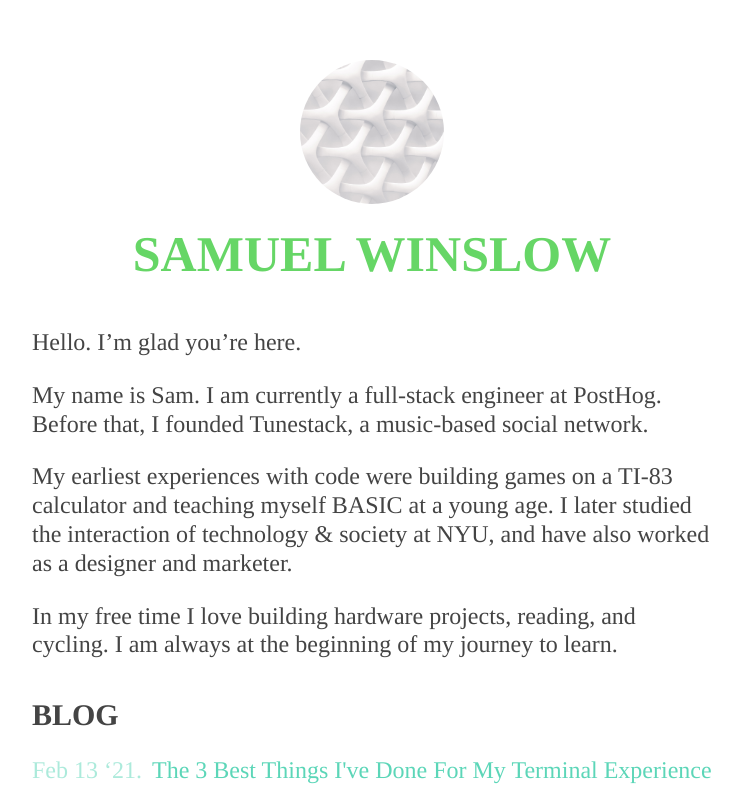
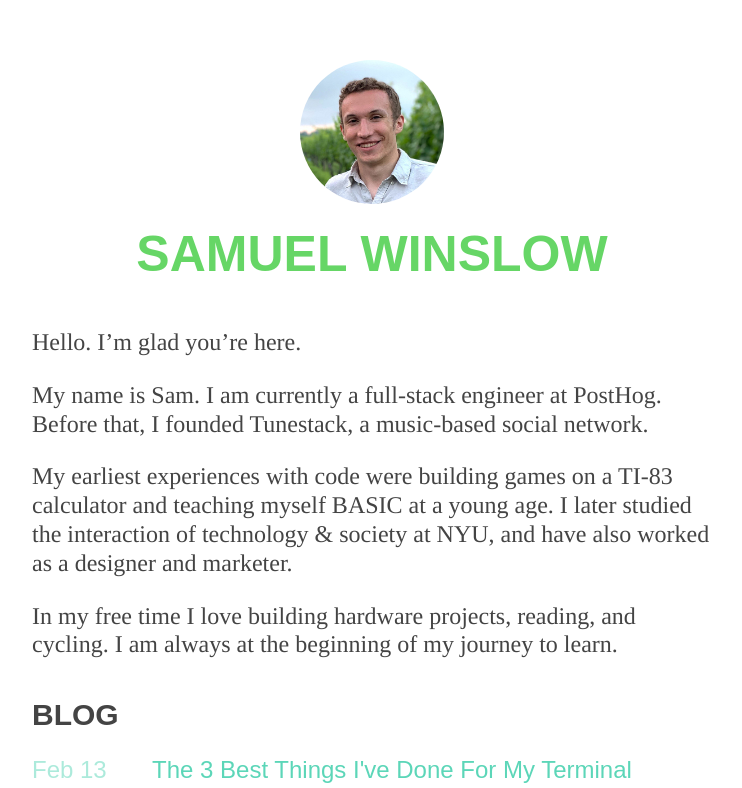
Before and after one commit to samwinslow/sam-nextjs-blog, a Next.js app: page / in a window 1280 px wide. Shown: the top 788 px of the page, without its empty margins (268-1010 px from the left). Built offline with nearby package versions, Linux system fonts and the light colour scheme; a web font is replaced by a local one.

Commit message:
prof picture and styling

```diff
--- a/components/layout.tsx
+++ b/components/layout.tsx
@@ -3,7 +3,6 @@
 import styles from './Layout.module.css'
 import utilStyles from '../styles/utils.module.css'
 import Link from 'next/link'
-import ColorWrapper from './ColorWrapper'
 import ColoredLink from './ColoredLink'
 
 const name = 'Samuel Winslow'
@@ -38,13 +37,13 @@
           <>
             <Image
               priority
-              src="/images/profile.jpg"
+              src="/img/profile.jpg"
               className={utilStyles.borderCircle}
               height={144}
               width={144}
               alt={name}
             />
-              <h1 className={utilStyles.heading2Xl}>
+              <h1 className={utilStyles.heading2Xl} style={{ margin: '1rem' }}>
                 <ColoredLink href="/">
                   {name}
                 </ColoredLink>
@@ -56,7 +55,7 @@
               <a>
                 <Image
                   priority
-                  src="/images/profile.jpg"
+                  src="/img/profile.jpg"
                   className={utilStyles.borderCircle}
                   height={108}
                   width={108}
@@ -64,7 +63,7 @@
                 />
               </a>
             </Link>
-            <h2 className={utilStyles.headingLg}>
+            <h2 className={utilStyles.headingLg} style={{ margin: '1rem' }}>
               <ColoredLink href="/">
                 {name}
               </ColoredLink>
--- a/styles/global.css
+++ b/styles/global.css
@@ -2,7 +2,7 @@
 
 :root {
   --base-font-family: calluna, Times, serif;
-  --head-font-family: degular-display, var(--base-font-family);
+  --head-font-family: degular-display, Arial, var(--base-font-family);
   --mono-font-family: "SFMono-Regular",Consolas,"Liberation Mono",Menlo,Courier,monospace;
   --text: #444;
   --light: #ddd;
@@ -74,6 +74,13 @@
   border-bottom: 1px solid var(--light);
 }
 
+code {
+  font-size: 80%;
+  background: var(--light);
+  padding: 0.1rem 0.3rem;
+  border-radius: 0.2rem;
+}
+
 .color-wrapper * {
   color: inherit;
 }
```
Also changed, not shown: public/images/profile.jpg (deleted), public/img/profile.jpg (added).
